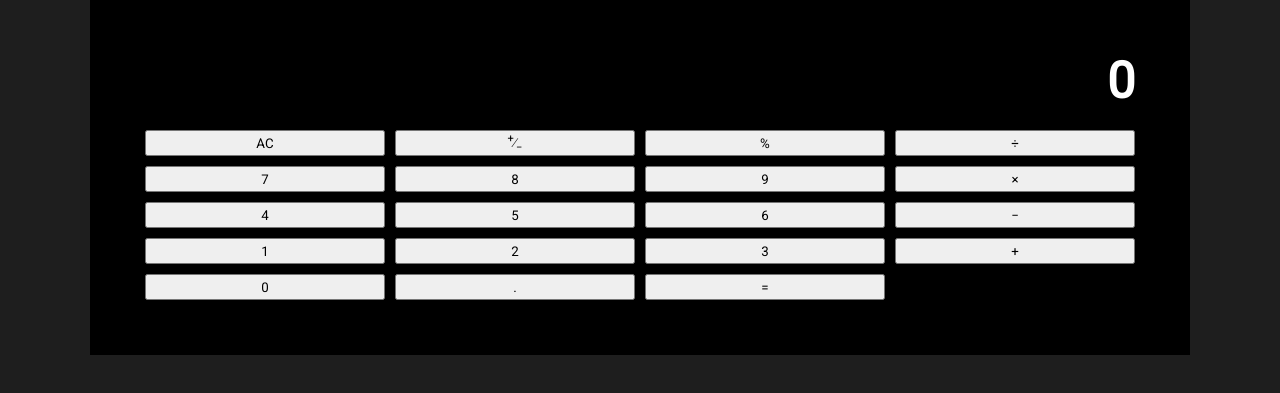
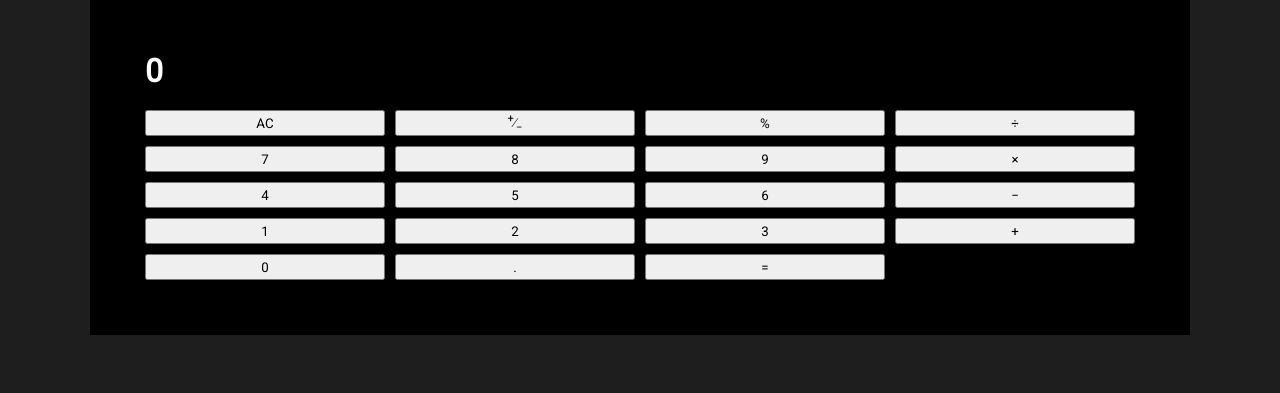
Before and after one commit to MIKNSJ/ios-calculator-debug, a plain HTML site: page index.html in a window 1280 px wide. Shown: the part 41-434 px from the top of the page. Drawn offline with Linux system fonts and the light colour scheme.

```diff
--- a/styles.css
+++ b/styles.css
@@ -29,9 +29,6 @@ body {
 
 #calc_output h1 {
     color: white;
-    font-size: 50px;
-    text-align: end;
-    overflow: hidden;
 }
 
 #calc_keypad {
```
